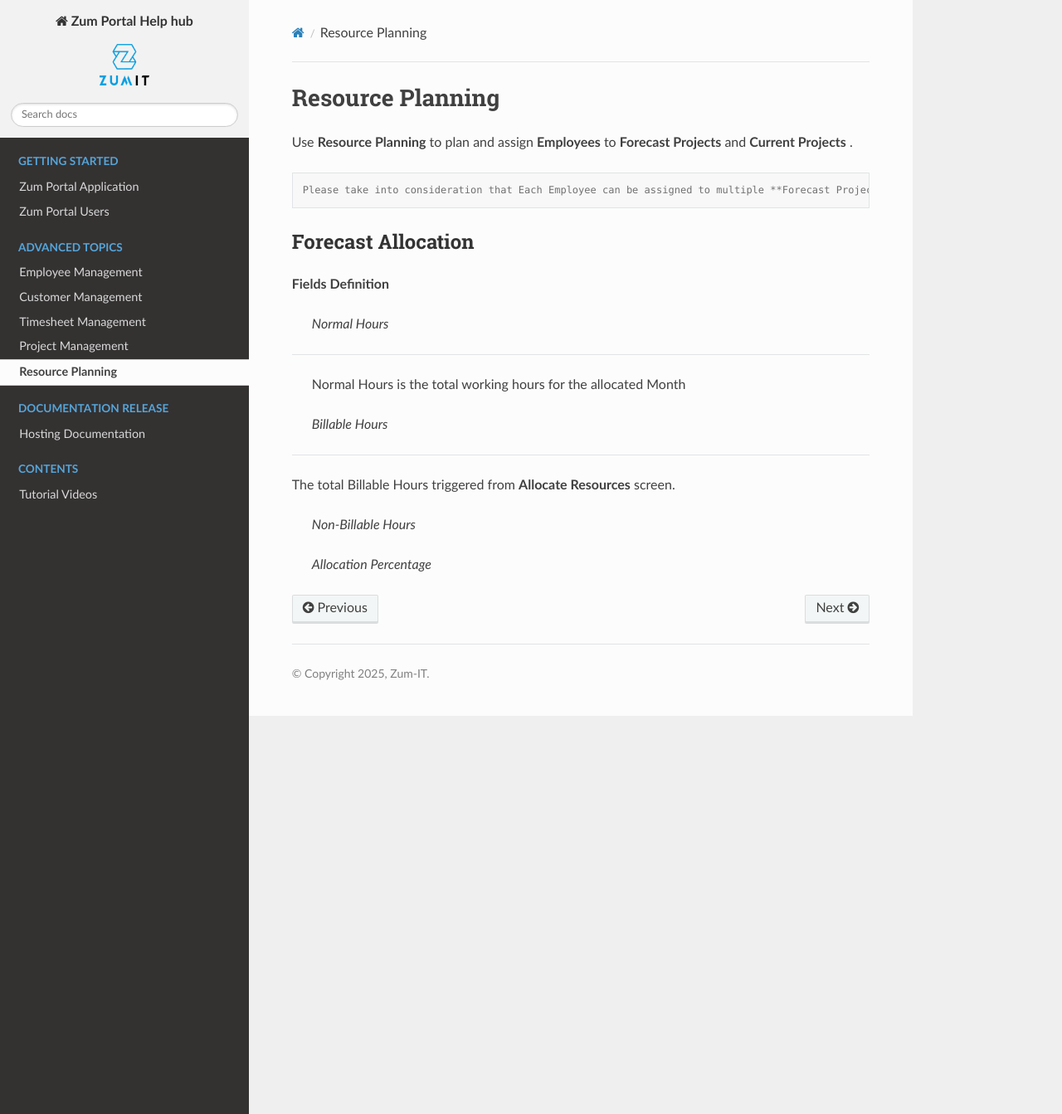
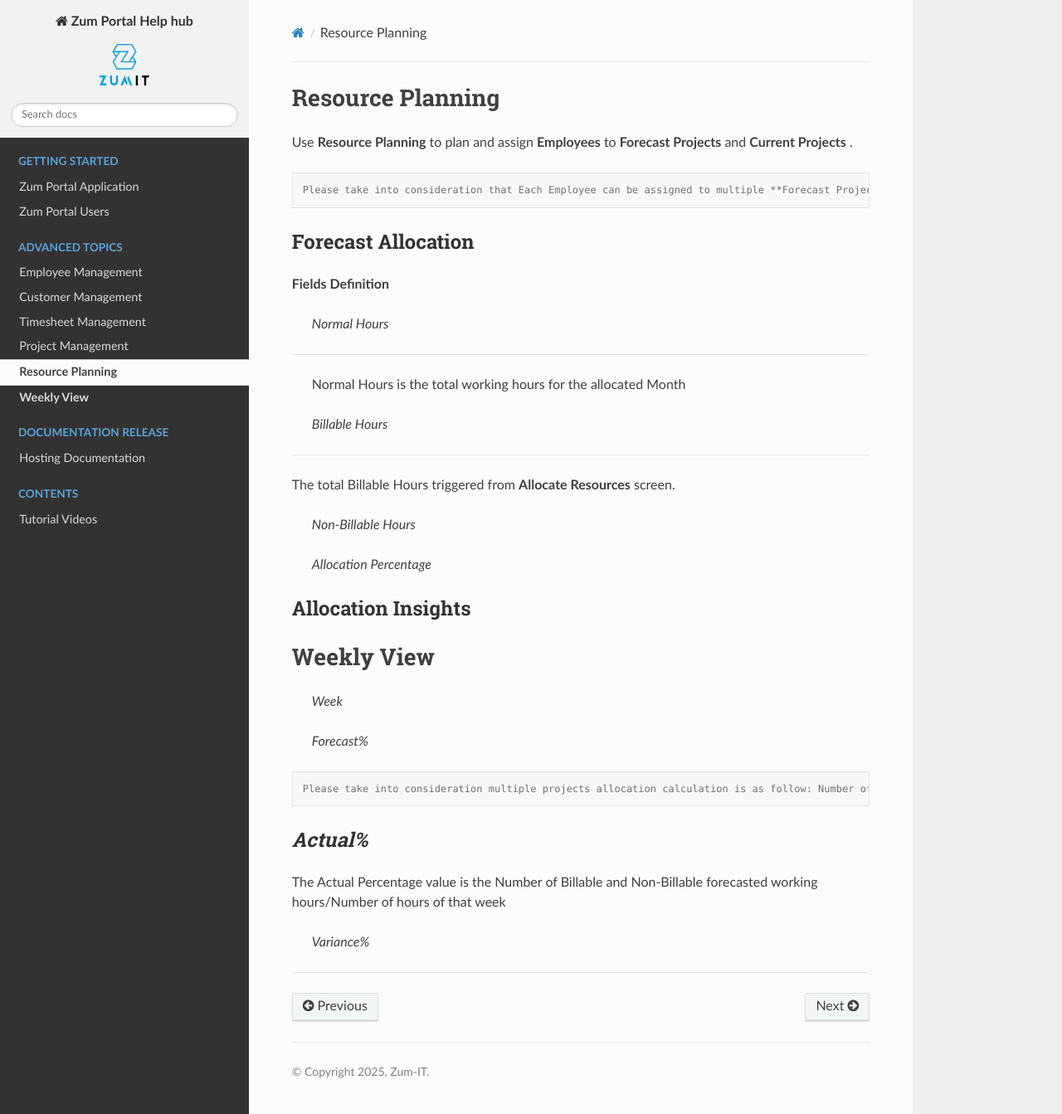
Before and after one commit to ghadiben0/Project-Zum-Portal, a Sphinx documentation site: the page built from docs/source/resourcemanagement.rst, in a window 1280 px wide and 1343 px high. Shown: the whole window at 83% size. Built offline with Sphinx 7.4.7 and the Read the Docs theme 3.1.0, drawn with Linux system fonts in a browser that asks for light colours.

Commit message:
Update resourcemanagement.rst

```diff
--- a/docs/source/resourcemanagement.rst
+++ b/docs/source/resourcemanagement.rst
@@ -30,3 +30,33 @@ The total Non-Billable Hours triggered from **Allocate Resources** screen.
 __________
 Allocation%  is based on this formula:
          Forecasted Billable Hours+Non-Billable Hours/Normal Hours for the allocated Month*100
+
+
+
+**Allocation Insights**
+_____________________________________
+
+**Weekly View**
+============
+
+   *Week*
+_________
+   The Days range of the week for the selected Month
+
+   *Forecast%*
+____________
+The Forecast Percentage value is the Number of Billable and Non-Billable forecasted working hours/Number of hours of that week
+
+.. code-block:: console
+
+   Please take into consideration multiple projects allocation calculation is as follow: Number of Billable and Non-Billable Hours for Project (X)+ Number of Billable and Non-Billable Hours for Project (Y)/Weekly Normal Hours of that Week equals the Forecast Percentage Value
+
+
+*Actual%*
+__________
+
+The Actual Percentage value is the Number of Billable and Non-Billable forecasted working hours/Number of hours of that week
+
+
+   *Variance%*
+_________
```
